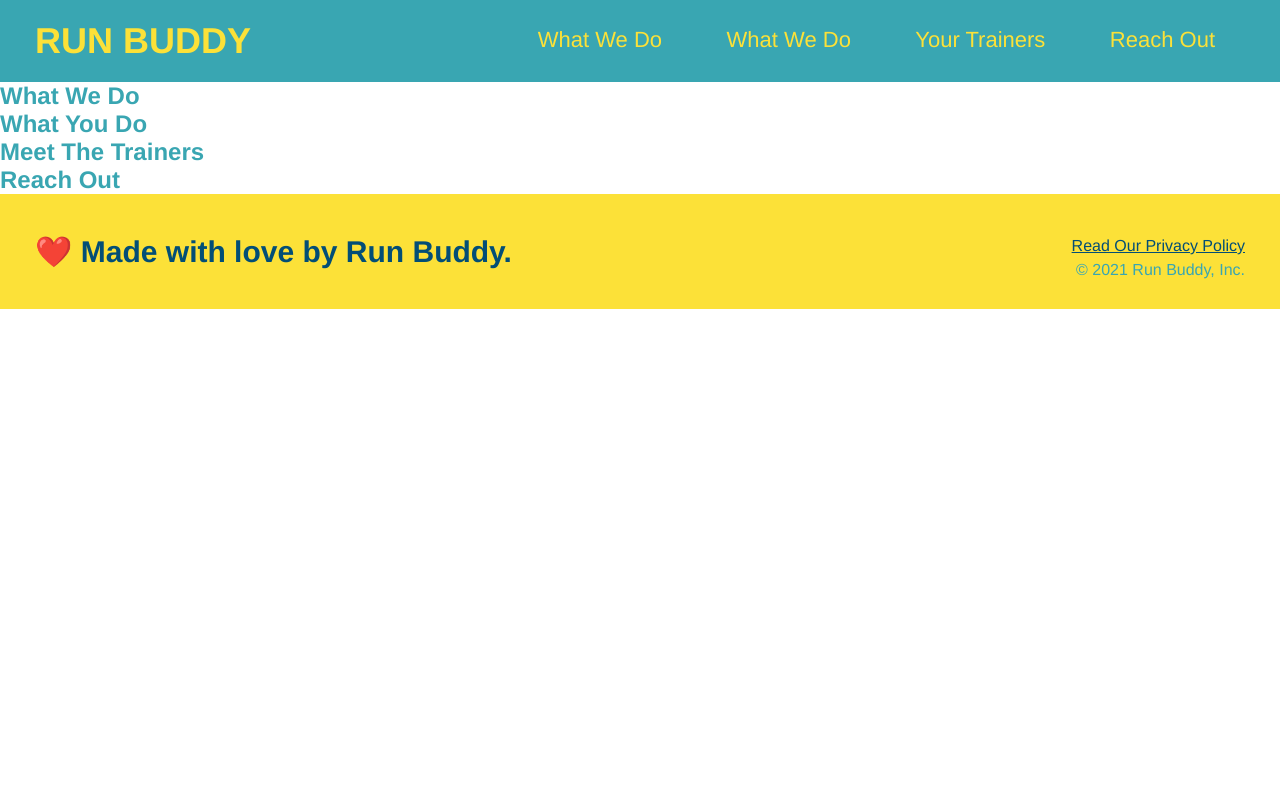
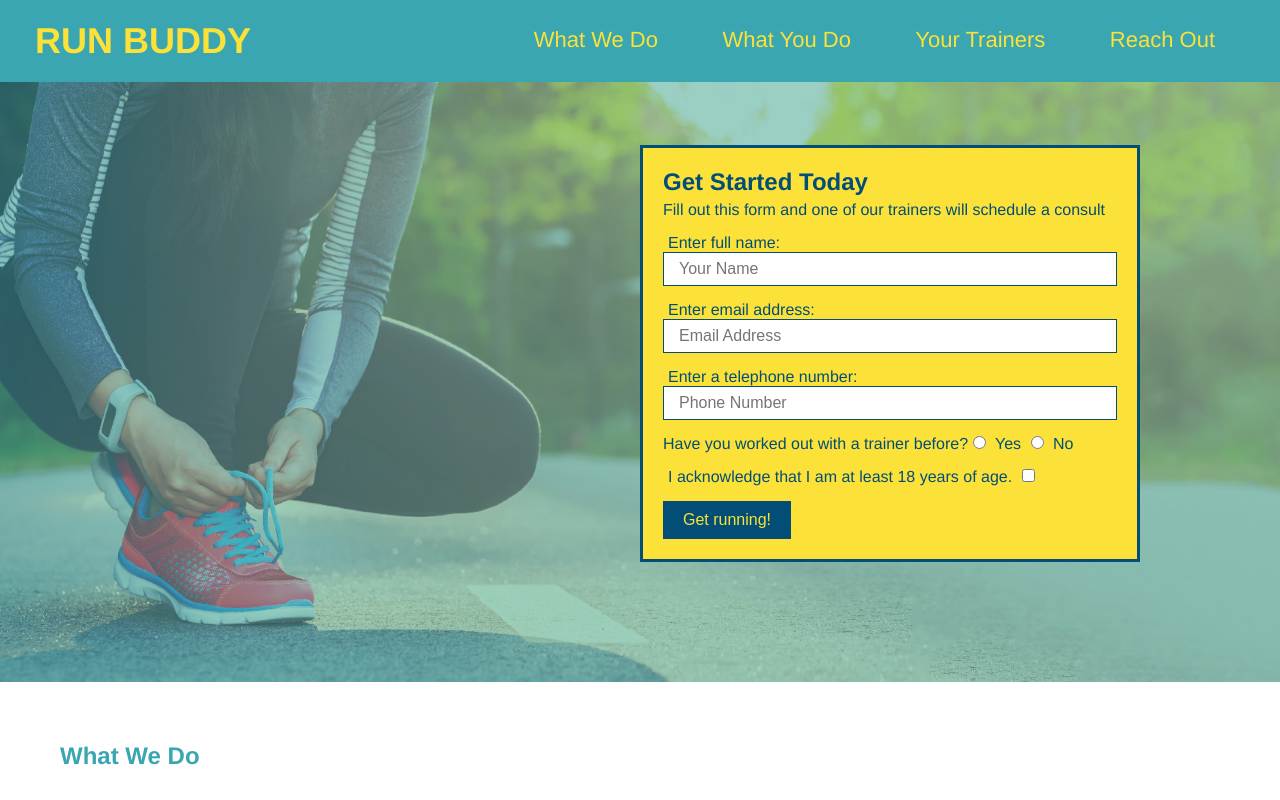
Before and after one commit to hikod/runbuddy, a plain HTML site: page index.html in a window 1280 px wide. Shown: the top 800 px of the page. Drawn offline with Linux system fonts and the light colour scheme.

Commit message:
adding form related css

```diff
--- a/assets/css/style.css
+++ b/assets/css/style.css
@@ -3,58 +3,120 @@
     padding: 0;
     box-sizing: border-box;
   }
+
   body {
     /* more on this crazy alphanumerical value in a minute! */
     color: #39a6b2;
     font-family: Helvetica, Arial, sans-serif;
   }
-/* apply styles to <header> */
-header {
+
+  /* apply styles to <header> */
+  header {
     padding: 20px 35px;
     background-color: #39a6b2;
-}
-header h1 {
+  }
+
+  header h1 {
     font-weight: bold;
     font-size: 36px;
     color: #fce138;
     margin: 0;
     display: inline;
   }
+  header a {
+    text-decoration: none;
+    color: #fce138;
+  }
 
-header a {
-    color: #fce138;
-    text-decoration: none;
-}
-header nav {
+  header nav {
     float: right;
     margin: 7px 0;
   }
+
   header nav ul li {
     display: inline;
   }
+
   header nav ul li a {
     margin: 0 30px;
     font-weight: lighter;
     font-size: 22px;
   }
 
-  footer{
+  footer {
     background: #fce138;
     width: 100%;
     padding: 40px 35px;
   }
 
-  footer h2{
+  footer h2 {
     display: inline;
     color: #024e76;
     font-size: 30px;
     margin: 0;
   }
+
   footer div {
     float: right;
     line-height: 1.5;
     text-align: right;
   }
+
   footer a {
     color: #024e76;
   }
+
+  section {
+    padding: 60px;
+  }
+
+  /* Hero Style Start */
+  .hero {
+    background-image: url('../images/hero-bg.jpg');
+    height: 600px;
+    background-size: cover;
+    background-position: center;
+    position: relative;
+  }
+  /* Hero Style End */
+
+  .hero-form {
+    border: 3px solid #024e76;
+    background-color: #fce138;
+    padding: 20px;
+    width: 500px;
+    color: #024e76;
+    position: absolute;
+    bottom: 120px;
+    right: 140px;
+  }
+
+  .hero-form h3 {
+    font-size: 24px;
+    margin: 0;
+  }
+  .hero-form p {
+    margin: 5px 0 15px 0;
+  }
+
+  .form-input {
+    border: 1px solid #024e76;
+    display: block;
+    padding: 7px 15px;
+    font-size: 16px;
+    color: #024e76;
+    width: 100%;
+    margin-bottom: 15px;
+  }
+
+  .hero-form label {
+    margin: 0 5px;
+  }
+
+  .hero-form button {
+    color: #fce138;
+    background-color: #024e76;
+    border: none;
+    padding: 10px 20px;
+    font-size: 16px;
+  }
--- a/index.html
+++ b/index.html
@@ -4,36 +4,68 @@
 <head>
   <meta charset="UTF-8" />
   <title>Run Buddy</title>
-  <link rel="stylesheet" href="./assets/css/style.css">
+  <link rel="stylesheet" href="./assets/css/style.css" />
 </head>
 
 <body>
   <!-- navigation -->
   <header>
-    <h1><a href="/">RUN BUDDY</a>
+    <h1>
+      <a href="/">
+        RUN BUDDY
+      </a>
     </h1>
     <nav>
+      <!-- Unordered list element -->
       <ul>
+        <!-- List item element-->
         <li>
-          <a href="#">What We Do</a>
+          <!-- Anchor element -->
+          <a href="#what-we-do">What We Do</a>
         </li>
         <li>
-          <a href="#">What We Do</a>
+          <a href="#what-you-do">What You Do</a>
         </li>
         <li>
-          <a href="#">Your Trainers</a>
+          <a href="#your-trainers">Your Trainers</a>
         </li>
         <li>
-          <a href="#">Reach Out</a>
+          <a href="#reach-out">Reach Out</a>
         </li>
       </ul>
     </nav>
-
-
   </header>
 
   <!-- hero/jumbotron -->
-  <section>
+  <section class="hero">
+    <div class="hero-form">
+      <h3>Get Started Today</h3>
+      <p>Fill out this form and one of our trainers will schedule a consult</p>
+      <form>
+        <label for="name">Enter full name:</label>
+        <input type="text" placeholder="Your Name" name="name" id="name" class="form-input" />
+        <label for="email">Enter email address:</label>
+        <input type="text" placeholder="Email Address" name="email" id="email" class="form-input" />
+        <label for="phone">Enter a telephone number:</label>
+        <input type="text" placeholder="Phone Number" name="phone" id="phone" class="form-input" />
+        <p>
+          Have you worked out with a trainer before?
+          <input type="radio" name="trainer-confirm" id="trainer-yes" />
+          <label for="trainer-yes">Yes</label>
+          <input type="radio" name="trainer-confirm" id="trainer-no" />
+          <label for="trainer-no">No</label>
+        </p>
+        <p>
+          <label for="checkbox">
+            I acknowledge that I am at least 18 years of age.
+          </label>
+          <input type="checkbox" name="checkpoint1" id="checkbox" />
+        </p>
+        <button type="submit">
+          Get running!
+        </button>
+      </form>
+    </div>
   </section>
 
   <!-- "what we do" section -->
@@ -61,7 +93,7 @@
     <h2>❤️ Made with love by Run Buddy.</h2>
     <div>
       <a href="#">Read Our Privacy Policy</a><br />
-      &copy; 2021 Run Buddy, Inc.
+      &copy; 2019 Run Buddy, Inc.
     </div>
   </footer>
 </body>
```
Also changed, not shown: assets/images/hero-bg.jpg (added).
